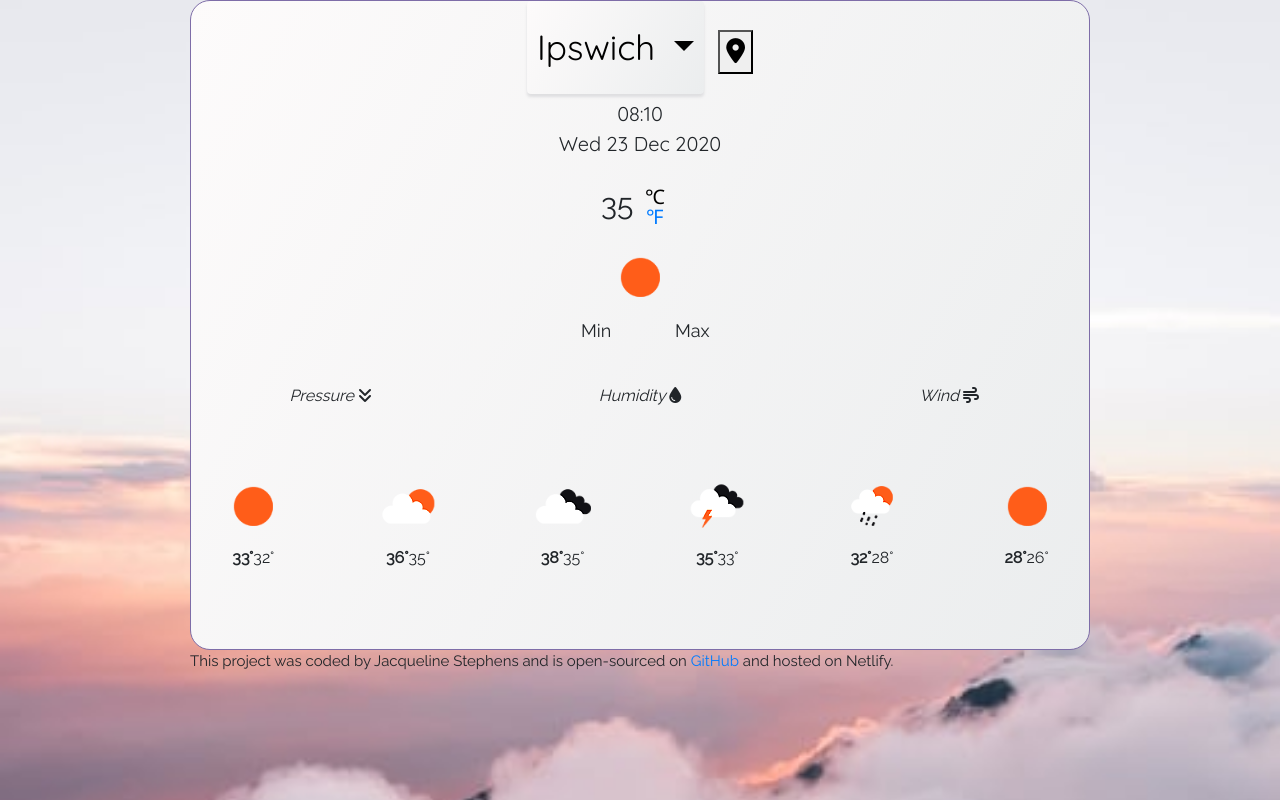
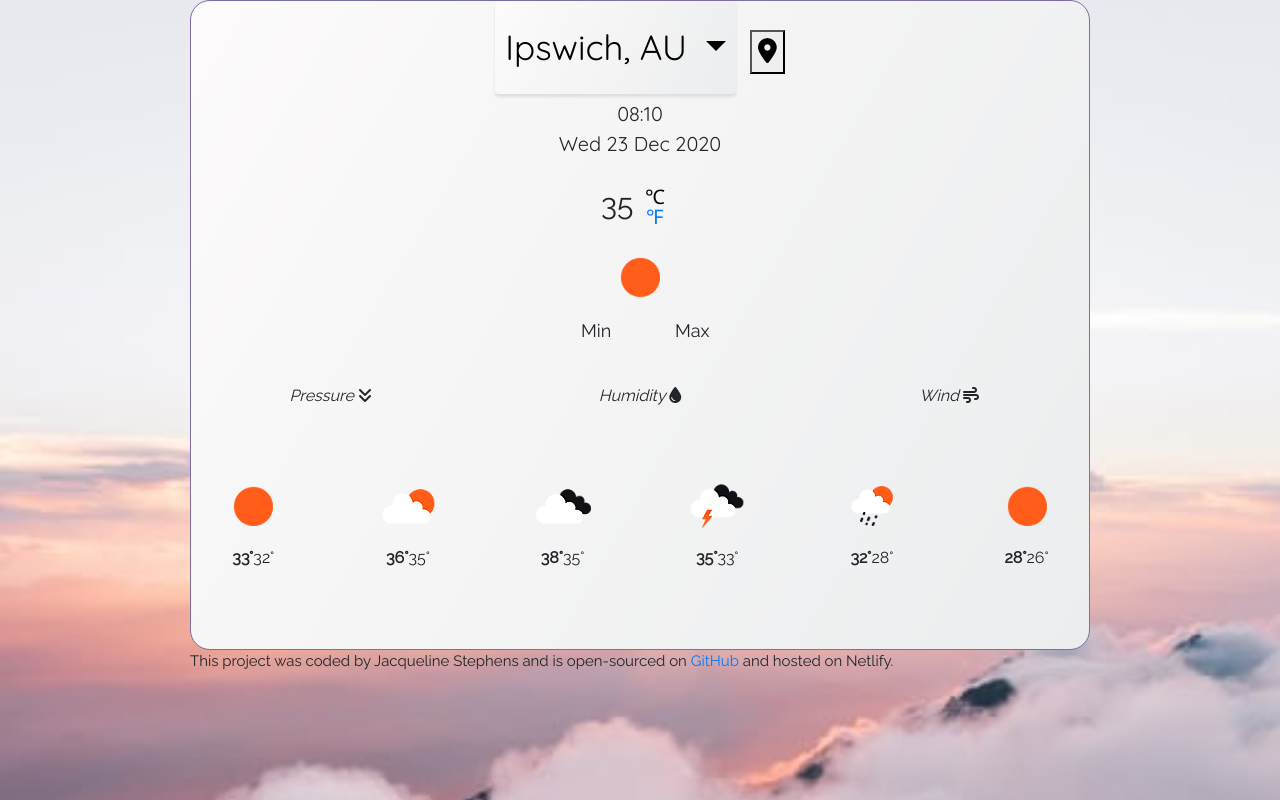
Before and after one commit to JStepns/Weather-app, a plain HTML site: page index.html in a window 1280 px wide. Drawn offline with nearby package versions, Linux system fonts and the light colour scheme.

Commit message:
Updated default city name

```diff
--- a/index.html
+++ b/index.html
@@ -18,7 +18,7 @@
             <div class="dropdown">
                 <button class="btn btn-secondary dropdown-toggle" type="button" id="dropdownMenu2" data-toggle="dropdown"
                     aria-haspopup="true" aria-expanded="false">
-                    Ipswich
+                    Ipswich, AU
                 </button>
                 <div class="dropdown-menu" aria-labelledby="dropdownMenu2">
                     <button class="dropdown-item" type="button">
```
